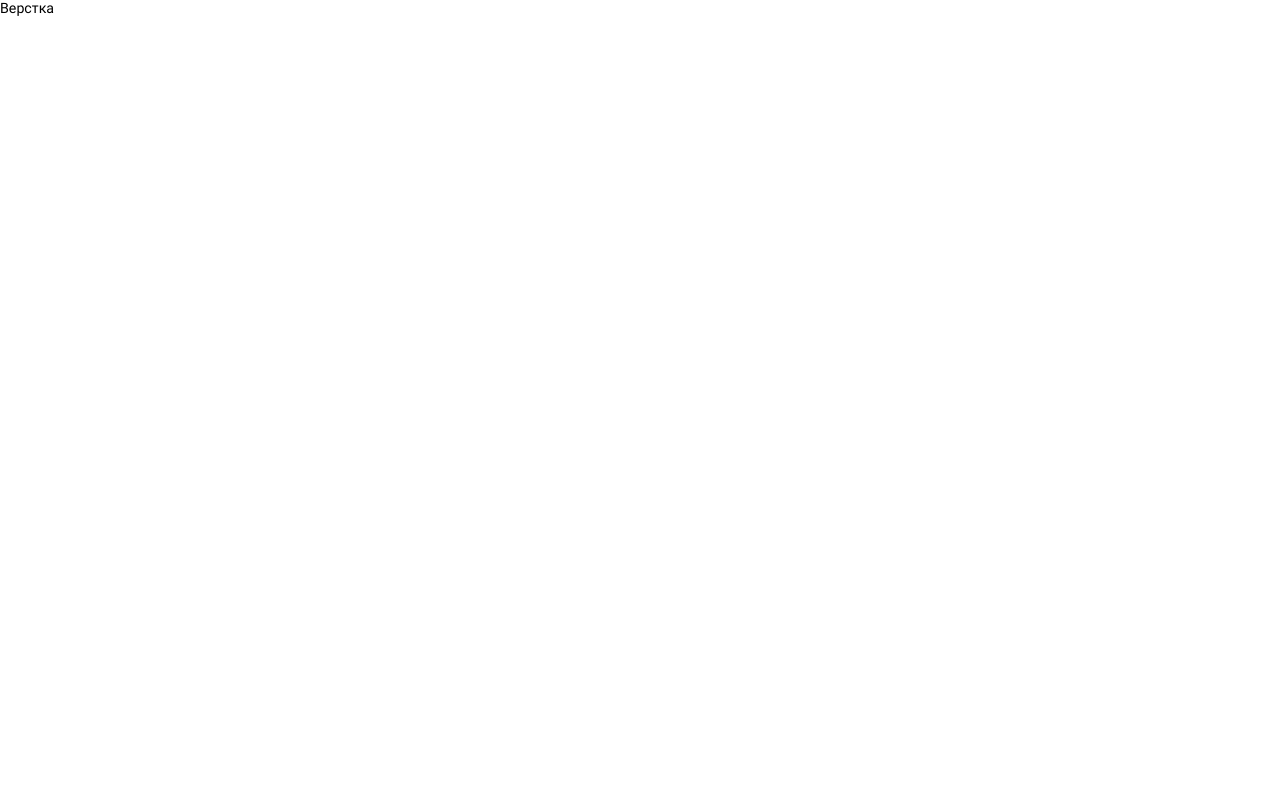
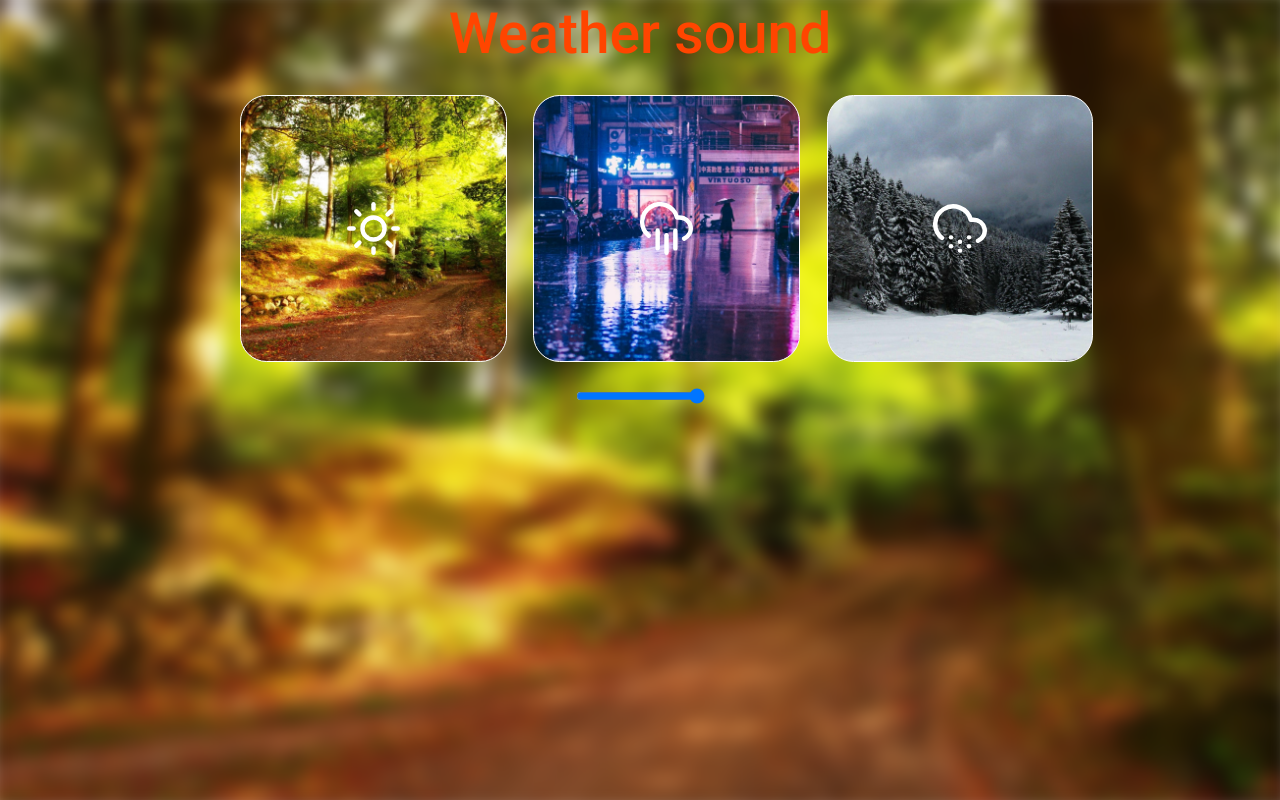
Before and after one commit to a-rusin/weather-sound, a website built with webpack: page public/index.html in a window 1280 px wide. Built offline with nearby package versions, Linux system fonts and the light colour scheme.

Commit message:
feat: сделал базовую верстку

```diff
--- a/public/index.html
+++ b/public/index.html
@@ -7,6 +7,21 @@
   <link rel="icon" href="./favicon.ico" type="image/x-icon">
 </head>
 <body>
-  Верстка
+  <div class="content ">
+    <div class="wrapper">
+      <h1 class="main-title">Weather sound</h1>
+      <ul class="list">
+        <li class="list__item list__item_sun"></li>
+        <li class="list__item list__item_rain"></li>
+        <li class="list__item list__item_snow"></li>
+      </ul>
+      <input type="range" id="volume" name="volume" min="0" max="1" value="1" step="0.1" class="input-volume-range"/>
+    </div>
+    <div class="bg-content__content">
+      <div class="bg-content__item bg-content__item_sun active"></div>
+      <div class="bg-content__item bg-content__item_rain"></div>
+      <div class="bg-content__item bg-content__item_snow"></div>
+    </div>
+  </div>
 </body>
 </html>
--- a/src/css/style.scss
+++ b/src/css/style.scss
@@ -2,6 +2,26 @@
 @use './fonts.scss';
 
 $font-size-html: calc(1vw / 14.4);
+
+$main-container-width: 900rem;
+$main-container-gap: 30rem;
+
+$main-title-color: orangered;
+$main-title-font-size: 64rem;
+
+$list-items-gap: 30rem;
+$list-item-sizes: 300rem;
+$list-item-border-radius: 30rem;
+$list-item-icon-sizes: 60rem;
+$list-item-icon-sizes-hovered: 80rem;
+$list-item-sun-icon: url('./../assets/imgs/icons/sun.svg');
+$list-item-rain-icon: url('./../assets/imgs/icons/cloud-rain.svg');
+$list-item-snow-icon: url('./../assets/imgs/icons/cloud-snow.svg');
+
+$bg-pictire-blur: 10rem;
+$bg-picture-sun: url('./../assets/imgs/summer-bg.jpg');
+$bg-picture-rain: url('./../assets/imgs/rainy-bg.jpg');
+$bg-picture-snow: url('./../assets/imgs/winter-bg.jpg');
 
 html {
   font-size: $font-size-html;
@@ -12,3 +32,118 @@ body {
   font-weight: 400;
   font-size: 16rem;
 }
+
+.content {
+  position: relative;
+}
+
+.wrapper {
+  max-width: $main-container-width;
+  margin: 0 auto;
+  text-align: center;
+  display: flex;
+  flex-direction: column;
+  gap: $main-container-gap;
+  align-items: center;
+}
+
+.main-title {
+  font-size: $main-title-font-size;
+  line-height: 120%;
+  font-weight: 500;
+  color: $main-title-color;
+}
+
+.list {
+  display: flex;
+  gap: $list-items-gap;
+  width: 100%;
+}
+
+.list__item {
+  flex: 0 0 $list-item-sizes;
+  height: $list-item-sizes;
+  background-color: gray;
+  border-radius: $list-item-border-radius;
+  border: 1rem solid #fff;
+  display: flex;
+  align-items: center;
+  justify-content: center;
+  background-size: cover;
+  background-repeat: no-repeat;
+  background-position: center;
+  cursor: pointer;
+
+  &_sun {
+    background-image: $bg-picture-sun;
+
+    &:after {
+      background-image: $list-item-sun-icon;
+    }
+  }
+
+  &_rain {
+    background-image: $bg-picture-rain;
+
+    &:after {
+      background-image: $list-item-rain-icon;
+    }
+  }
+
+  &_snow {
+    background-image: $bg-picture-snow;
+
+    &:after {
+      background-image: $list-item-snow-icon;
+    }
+  }
+
+  &:after {
+    content: '';
+    width: $list-item-icon-sizes;
+    height: $list-item-icon-sizes;
+    display: block;
+    background-size: 100%;
+    background-repeat: no-repeat;
+    background-position: center;
+    transition: all 0.3s ease-in-out;
+  }
+
+  &:hover:after {
+    width: $list-item-icon-sizes-hovered;
+    height: $list-item-icon-sizes-hovered;
+  }
+}
+
+.bg-content__item {
+  position: fixed;
+  top: calc(0rem - (#{$bg-pictire-blur} + 5rem));
+  bottom: calc(0rem - (#{$bg-pictire-blur} + 5rem));
+  left: calc(0rem - (#{$bg-pictire-blur} + 5rem));
+  right: calc(0rem - (#{$bg-pictire-blur} + 5rem));
+  z-index: -1;
+  background-size: cover;
+  background-repeat: no-repeat;
+  background-position: center;
+  opacity: 0;
+  visibility: hidden;
+  transition: all 0.4s ease-in-out;
+  filter: blur($bg-pictire-blur);
+
+  &.active {
+    opacity: 1;
+    visibility: visible;
+  }
+
+  &_sun {
+    background-image: $bg-picture-sun;
+  }
+
+  &_rain {
+    background-image: $bg-picture-rain;
+  }
+
+  &_snow {
+    background-image: $bg-picture-snow;
+  }
+}
```
